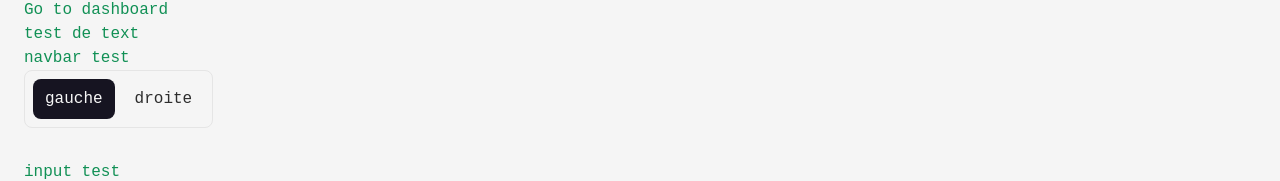
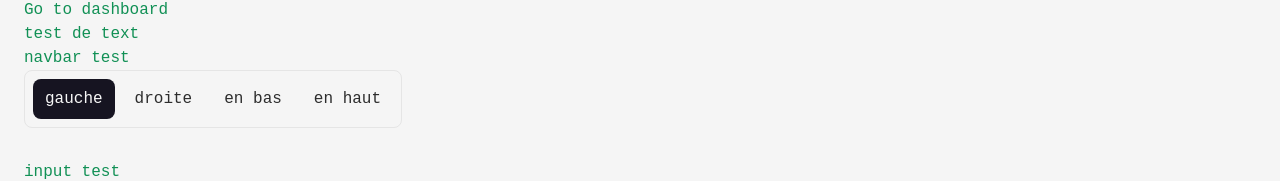
Before and after one commit to eltha9/lundi-app, a Vue app: page /test in a window 1280 px wide. Shown: the part 450-631 px from the top of the page. Built offline with nearby package versions, Linux system fonts and the light colour scheme.

Commit message:
add multiple element handler on navbar

```diff
--- a/src/components/lundi-uiKit/NavBar.vue
+++ b/src/components/lundi-uiKit/NavBar.vue
@@ -1,7 +1,6 @@
 <template>
 	<div class="navBar flex salva-l-m">
-		<button @click="clickLeftBtn()" :class="state ? 'active' : ''" class="mr-2">{{ items[0] }}</button>
-		<button @click="clickRightBtn()" :class="state ? '' : 'active'">{{ items[1] }}</button>
+		<button v-for="item in items" :key="item" :class="state === item ? 'active' : ''" @click="clickOnNavElement(item)">{{ item }}</button>
 	</div>
 </template>
 <style lang="scss" scoped>
@@ -12,6 +11,7 @@
 		border: 1px solid;
 		width: fit-content;
 		height: fit-content;
+		gap: 8px;
 		button {
 			@apply text-greyscale-800;
 			padding: 8px 12px;
@@ -28,9 +28,9 @@
 		name: "NavBar",
 		props: {
 			value: {
-				type: Boolean,
+				type: String,
 				require: true,
-				default: true,
+				default: "",
 			},
 			items: {
 				type: Array,
@@ -40,22 +40,22 @@
 		},
 		data() {
 			return {
-				state: true,
+				state: "",
 			};
 		},
+		watch: {
+			state(value) {
+				this.$emit("input", value);
+			},
+		},
 		mounted() {
-			this.state = this.value;
+			if (this.value.trim() !== "") this.state = this.value;
+			else this.state = this.items[0];
 		},
 		methods: {
-			clickLeftBtn() {
-				if (this.state) return;
-				this.state = true;
-				this.$emit("input", this.state);
-			},
-			clickRightBtn() {
-				if (!this.state) return;
-				this.state = false;
-				this.$emit("input", this.state);
+			clickOnNavElement(name) {
+				if (this.state === name) return;
+				this.state = name;
 			},
 		},
 	};
--- a/src/views/other/Test.vue
+++ b/src/views/other/Test.vue
@@ -22,7 +22,7 @@
 			<div class="sato-p-xs">test de text</div>
 
 			<span>navbar test</span>
-			<nav-bar v-model="navBarTest" :items="['gauche', 'droite']" />
+			<nav-bar v-model="navBarTest" :items="['gauche', 'droite', 'en bas', 'en haut']" />
 
 			<!-- test input -->
 			<div class="mt-8">
@@ -39,16 +39,16 @@
 </template>
 
 <script>
-	import Avatar from '@/components/lundi-uiKit/avatar/Avatar';
-	import AvatarStack from '@/components/lundi-uiKit/avatar/AvatarStack';
-	import Btn from '@/components/lundi-uiKit/Button';
-	import NavBar from '@/components/lundi-uiKit/NavBar';
-	import LSelect from '@/components/lundi-uiKit/inputs/L-select.vue';
-	import LInput from '@/components/lundi-uiKit/inputs/L-input.vue';
-	import LFile from '@/components/lundi-uiKit/inputs/L-file.vue';
-	import LCheckbox from '@/components/lundi-uiKit/inputs/L-checkbox.vue';
+	import Avatar from "@/components/lundi-uiKit/avatar/Avatar";
+	import AvatarStack from "@/components/lundi-uiKit/avatar/AvatarStack";
+	import Btn from "@/components/lundi-uiKit/Button";
+	import NavBar from "@/components/lundi-uiKit/NavBar";
+	import LSelect from "@/components/lundi-uiKit/inputs/L-select.vue";
+	import LInput from "@/components/lundi-uiKit/inputs/L-input.vue";
+	import LFile from "@/components/lundi-uiKit/inputs/L-file.vue";
+	import LCheckbox from "@/components/lundi-uiKit/inputs/L-checkbox.vue";
 	export default {
-		name: 'Test',
+		name: "Test",
 		components: {
 			Avatar,
 			AvatarStack,
@@ -61,12 +61,12 @@
 		},
 		data() {
 			return {
-				navBarTest: true,
-				selectModel: '',
-				textModel: '',
-				passwordModel: '',
-				phoneModel: '',
-				fileModel: '',
+				navBarTest: "",
+				selectModel: "",
+				textModel: "",
+				passwordModel: "",
+				phoneModel: "",
+				fileModel: "",
 				checkBoxModel: true,
 			};
 		},
```
